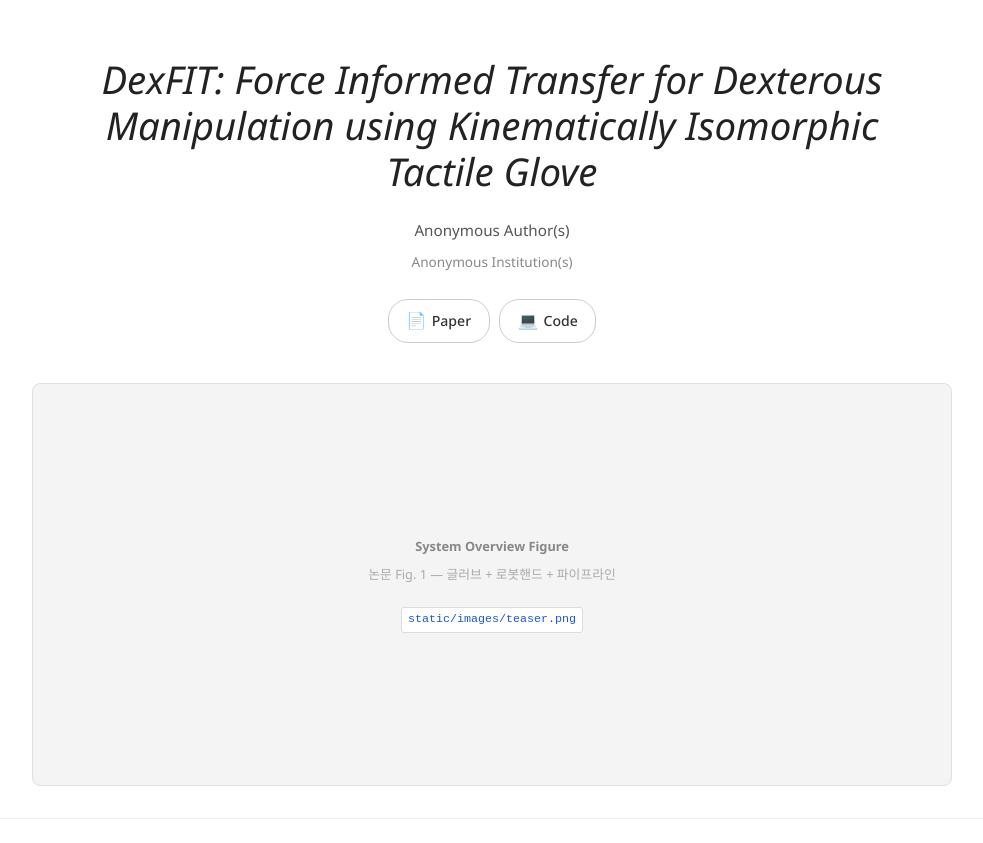
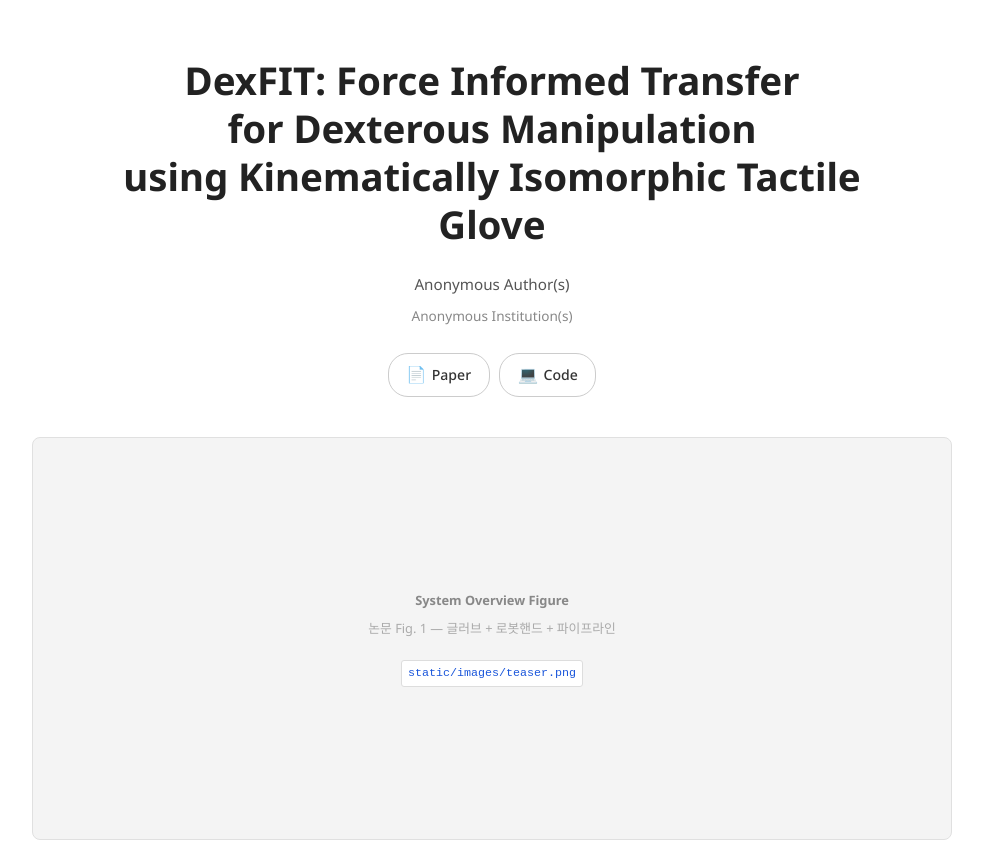
Before and after one commit to project-robotics/DexFIT, a plain HTML site: page index.html in a window 1280 px wide. Shown: the top 843 px of the page, without its empty margins (148-1131 px from the left). Drawn offline with Linux system fonts and the light colour scheme.

Commit message:
Update index.html

```diff
--- a/index.html
+++ b/index.html
@@ -367,12 +367,10 @@
 <div class="hero">
   <div class="container">
 
-<h1 style="line-height: 1.2;">
-  <span style="display: block; margin-bottom: 10px;">
-    DexFIT: Force Informed Transfer
-    for Dexterous Manipulation
-    using Kinematically Isomorphic Tactile Glove
-  </span>
+<h1>
+  DexFIT: Force Informed Transfer<br>
+  for Dexterous Manipulation<br>
+  using Kinematically Isomorphic Tactile Glove
 </h1>
 
     <p class="authors">Anonymous Author(s)</p>
```
